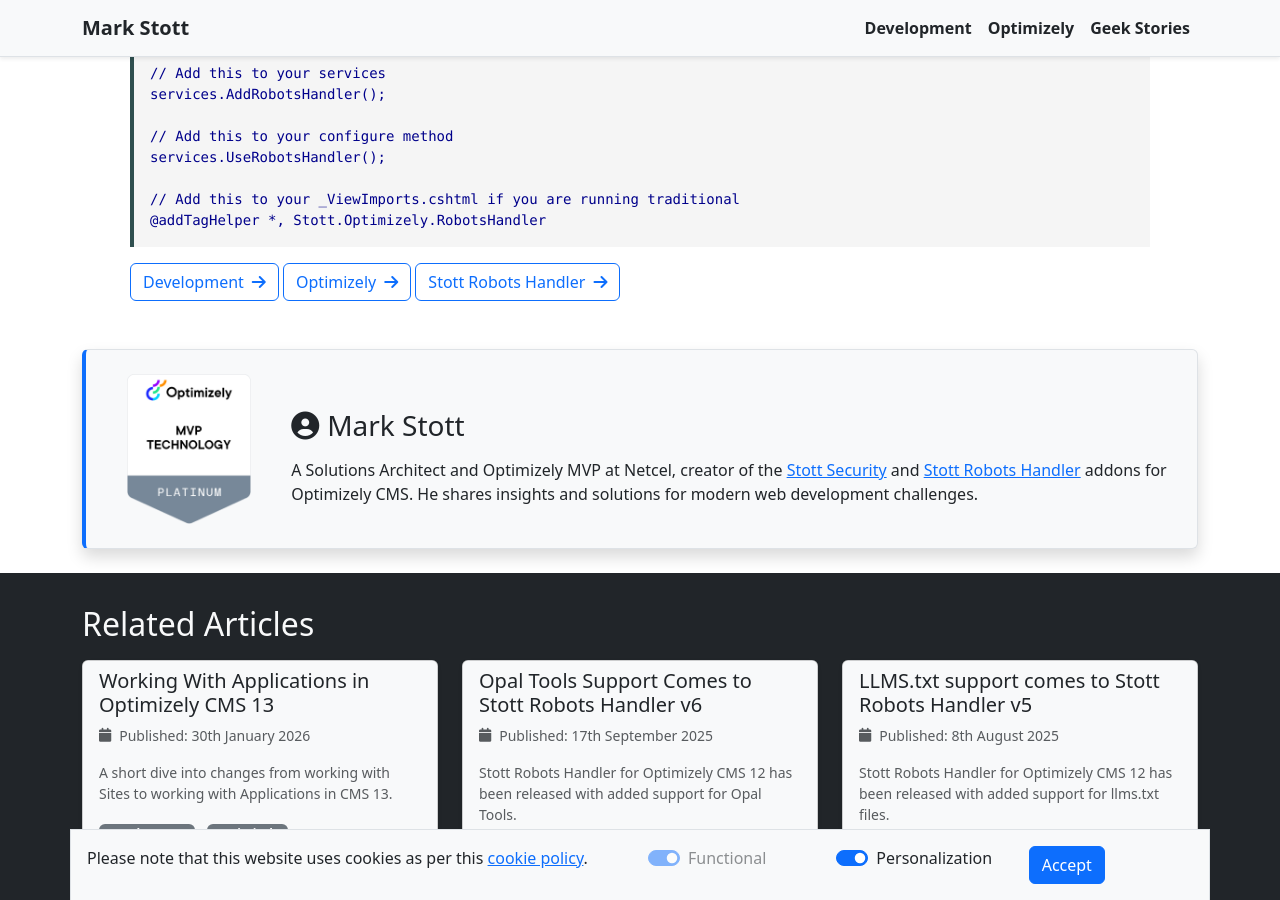
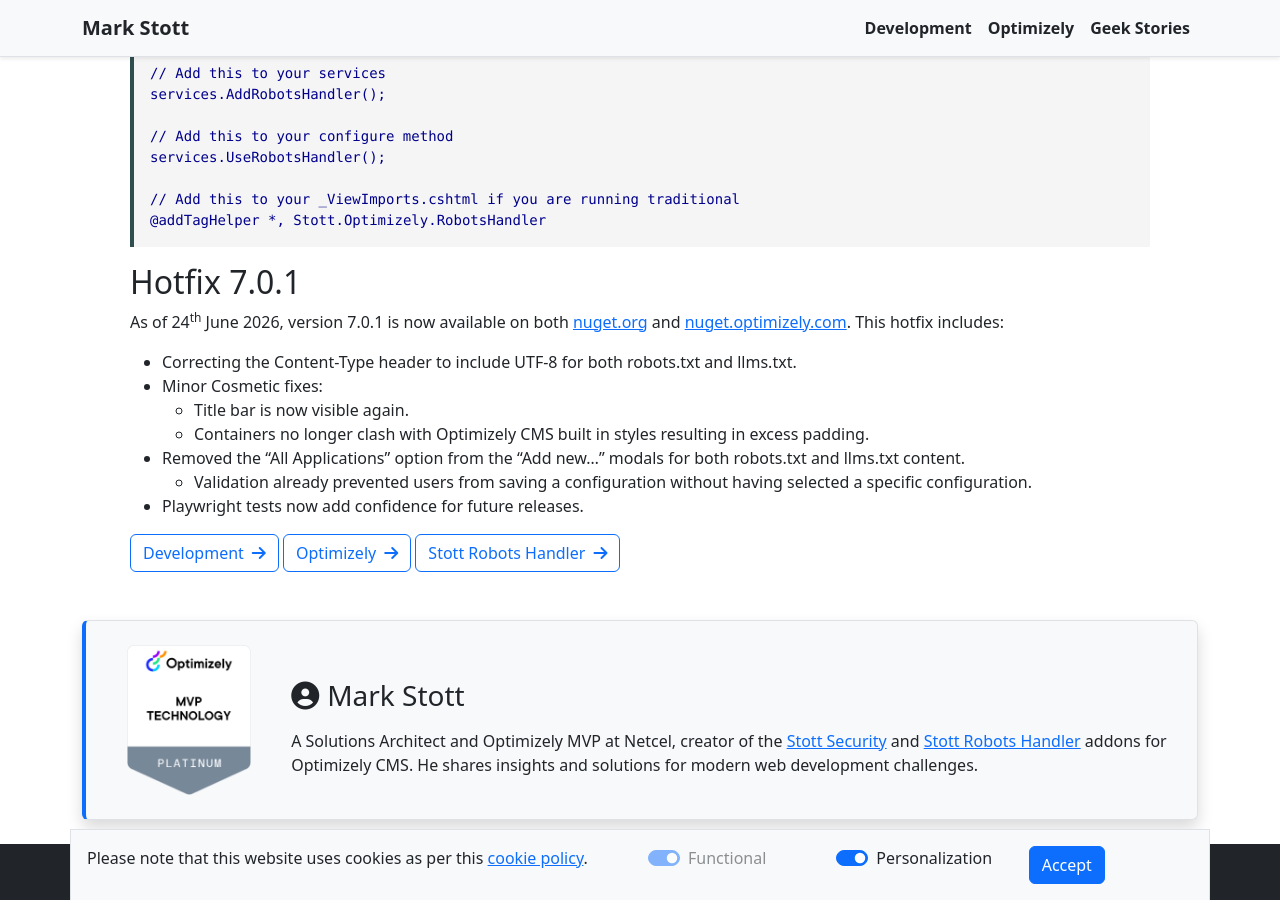
Before and after one commit to GeekInTheNorth/GeekInTheNorth.github.io, a Jekyll site: the page built from _posts/2026-04-02-stott-robots-handler-v7.md, in a window 1280 px wide and 900 px high, scrolled down 1706 px. Built offline with Jekyll 4.4.1, drawn with Linux system fonts in a browser that asks for light colours.

Commit message:
Update robots handler release notes

````diff
--- a/_posts/2026-04-02-stott-robots-handler-v7.md
+++ b/_posts/2026-04-02-stott-robots-handler-v7.md
@@ -58,3 +58,15 @@
 // Add this to your _ViewImports.cshtml if you are running traditional
 @addTagHelper *, Stott.Optimizely.RobotsHandler
 ```
+
+## Hotfix 7.0.1
+
+As of 24<sup>th</sup> June 2026, version 7.0.1 is now available on both [nuget.org](https://www.nuget.org/packages/Stott.Optimizely.RobotsHandler) and [nuget.optimizely.com](https://nuget.optimizely.com/packages/stott.optimizely.robotshandler/7.0.1).  This hotfix includes:
+
+- Correcting the Content-Type header to include UTF-8 for both robots.txt and llms.txt.
+- Minor Cosmetic fixes:
+  - Title bar is now visible again.
+  - Containers no longer clash with Optimizely CMS built in styles resulting in excess padding.
+- Removed the "All Applications" option from the "Add new..." modals for both robots.txt and llms.txt content.
+  - Validation already prevented users from saving a configuration without having selected a specific configuration.
+- Playwright tests now add confidence for future releases.
````
